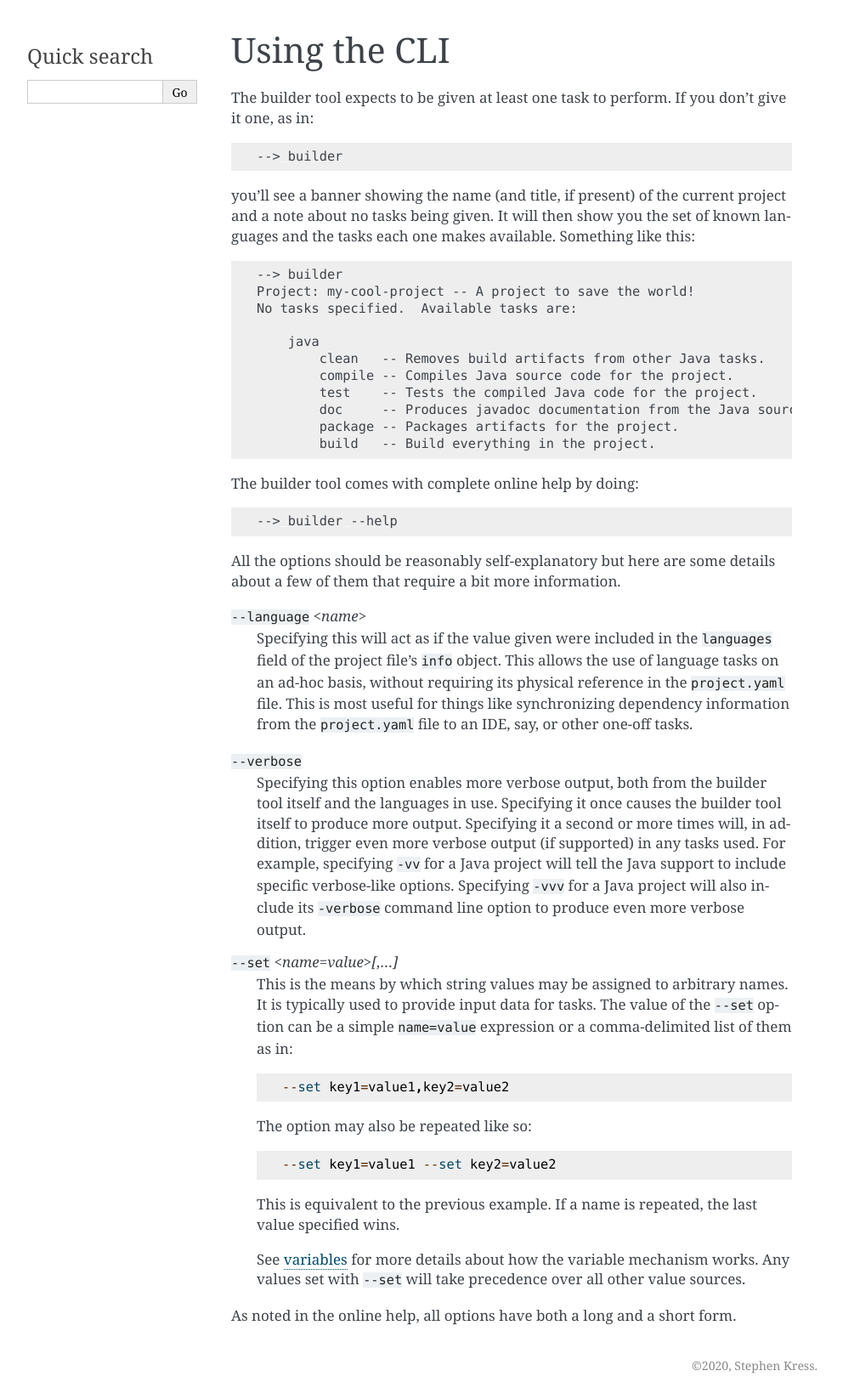
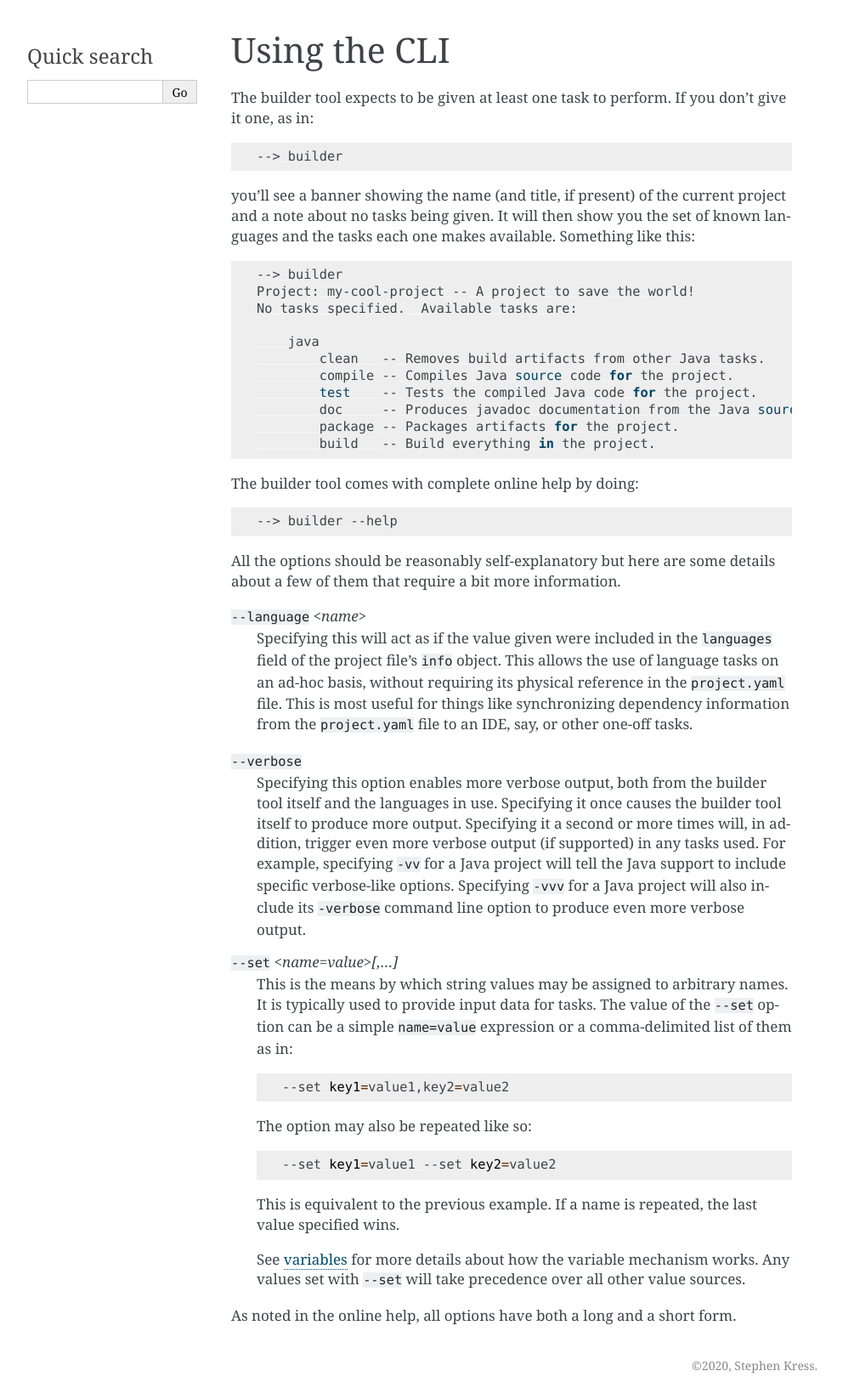
Before and after one commit to jskress/builder-tool, a Sphinx documentation site: the page built from docs/guides/cli.rst, in a window 1280 px wide. Shown: the whole page at 85% size, without its empty margins (148-1140 px from the left). Built offline with Sphinx 7.4.7, drawn with Linux system fonts in a browser that asks for light colours.

Commit message:
Documentation tweaks.

```diff
--- a/docs/guides/cli.rst
+++ b/docs/guides/cli.rst
@@ -14,7 +14,7 @@ project and a note about no tasks being given.  It will then show you the set
 of known languages and the tasks each one makes available.  Something like
 this:
 
-.. code-block::
+.. code-block:: bash
 
    --> builder
    Project: my-cool-project -- A project to save the world!
@@ -64,13 +64,13 @@ a few of them that require a bit more information.
     option can be a simple ``name=value`` expression or a comma-delimited list of
     them as in:
 
-    .. code-block::
+    .. code-block:: bash
 
        --set key1=value1,key2=value2
 
     The option may also be repeated like so:
 
-    .. code-block::
+    .. code-block:: bash
 
        --set key1=value1 --set key2=value2
 
--- a/docs/guides/java.rst
+++ b/docs/guides/java.rst
@@ -12,7 +12,7 @@ Project Directory Structure
 
 The default directory structure for a Java project is simple and looks like this:
 
-.. code-block::
+.. code-block:: bash
 
    ├── project.yaml
    └── src
```
